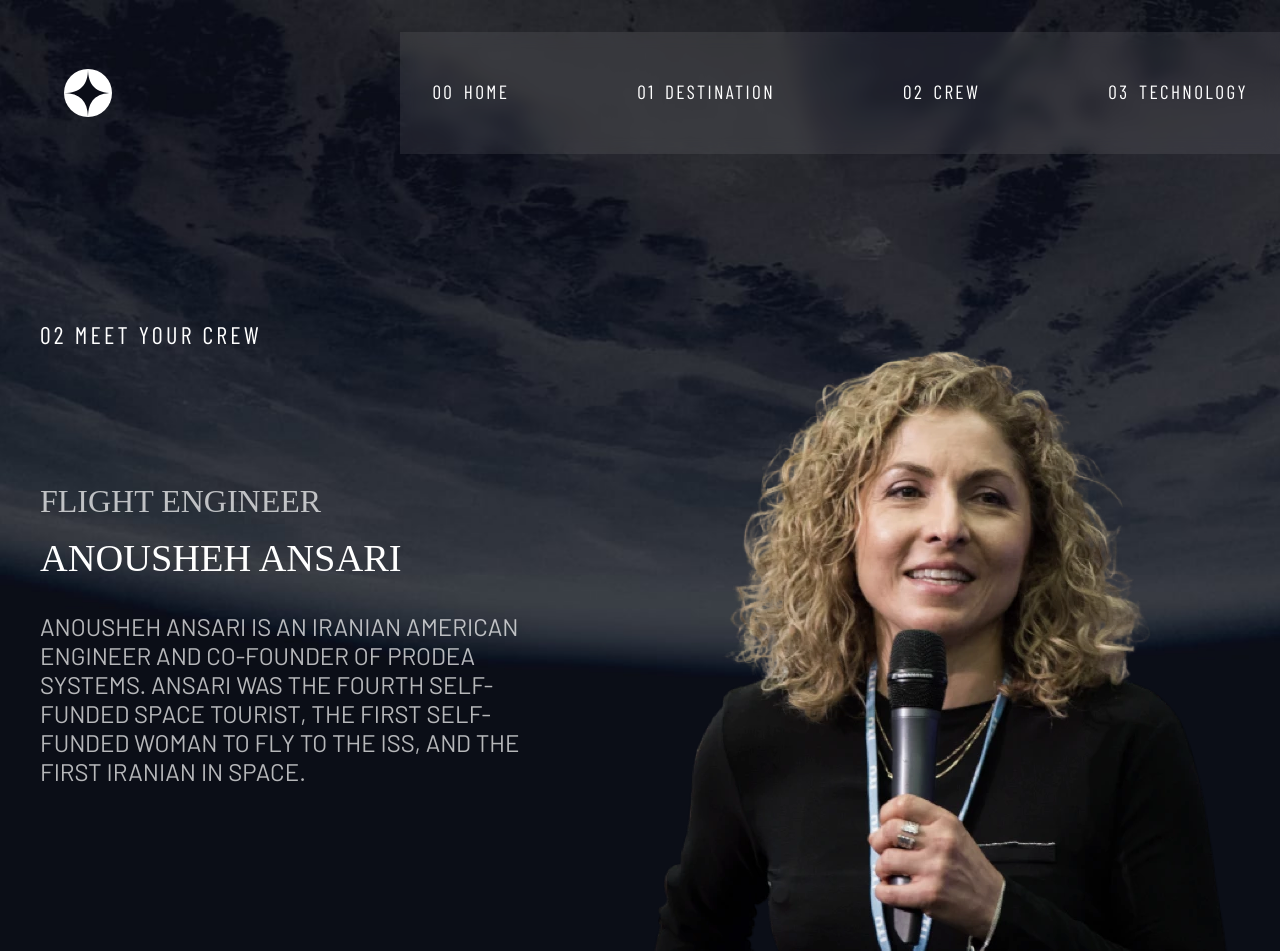
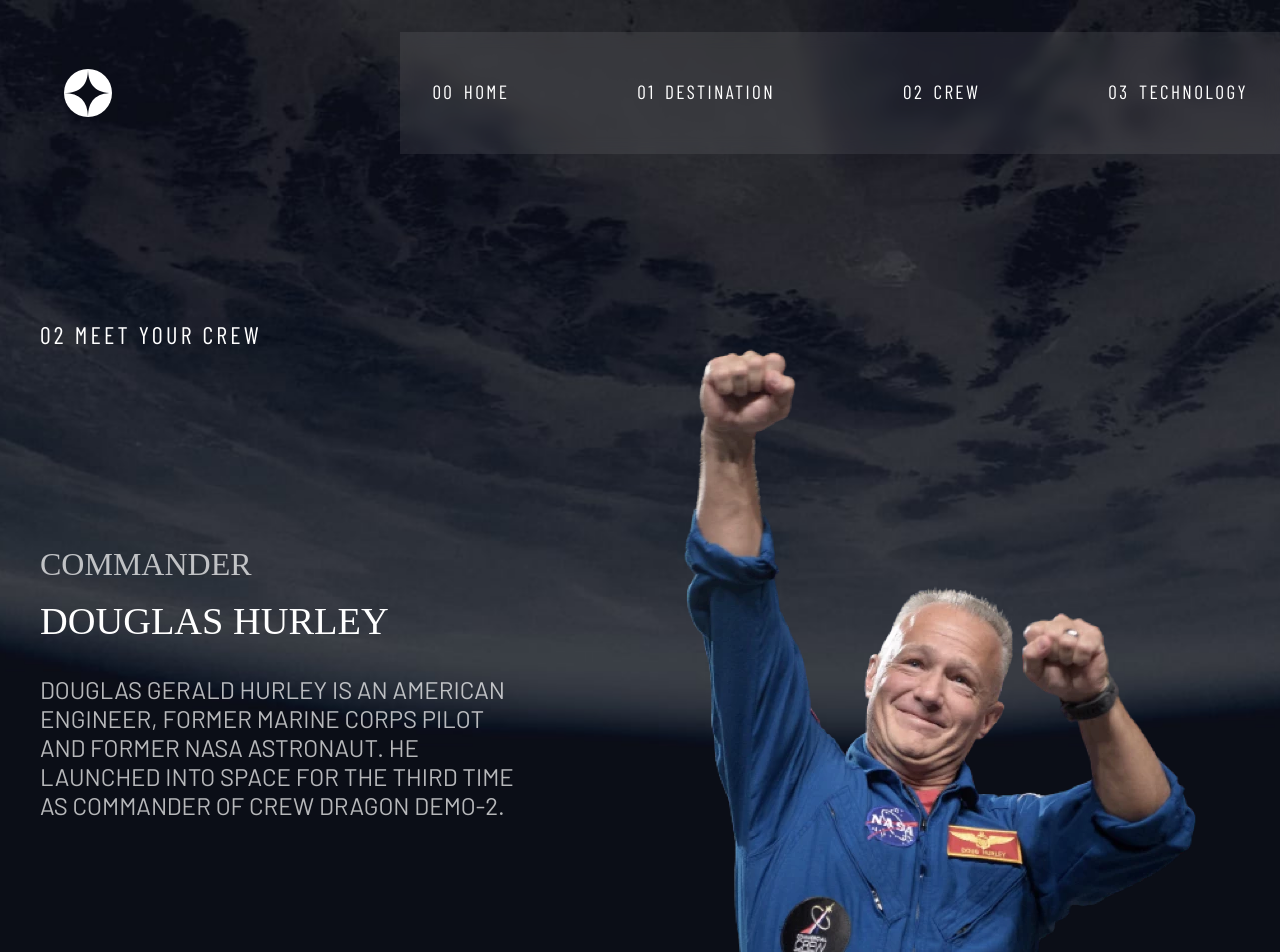
Before and after one commit to JanudaStack/space-tourism-official-main, a React (Vite) app: page /#/crew in a window 1280 px wide. Shown: the top 952 px of the page. Built offline with nearby package versions, Linux system fonts and the light colour scheme; a web font is replaced by a local one.

Commit message:
added crewData to dynamic visualization

```diff
--- a/src/pages/Crew/Crew.jsx
+++ b/src/pages/Crew/Crew.jsx
@@ -1,8 +1,40 @@
-import React from 'react';
+import React, { useState } from 'react';
 import styles from './Crew.module.css'; // Import CSS module
-import CrewImageAnoushehAnsari from '../../assets/crew/image-anousheh-ansari.webp';
+import CrewImageCommander from '../../assets/crew/image-douglas-hurley.webp';
+import CrewImageEngineer from '../../assets/crew/image-anousheh-ansari.webp';
+import CrewImagePilot from '../../assets/crew/image-victor-glover.webp';
+import CrewImageSpecialist from '../../assets/crew/image-mark-shuttleworth.webp';
+
+const crewData = [
+    {
+        title: 'Commander',
+        name: 'Douglas Hurley',
+        image: CrewImageCommander,
+        info: 'Douglas Gerald Hurley is an American engineer, former Marine Corps pilot and former NASA astronaut. He launched into space for the third time as commander of Crew Dragon Demo-2.',
+    },
+    {
+        title: 'Flight Engineer',
+        name: 'Anousheh Ansari',
+        image: CrewImageEngineer,
+        info: 'Anousheh Ansari is an Iranian American engineer and co-founder of Prodea Systems. Ansari was the fourth self-funded space tourist, the first self-funded woman to fly to the ISS, and the first Iranian in space.',
+    },
+    {
+        title: 'Pilot',
+        name: 'Victor Glover',
+        image: CrewImagePilot,
+        info: 'Pilot on the first operational flight of the SpaceX Crew Dragon to the International Space Station. Glover is a commander in the U.S. Navy where he pilots an F/A-18.He was a crew member of Expedition 64, and served as a station systems flight engineer.',
+    },
+    {
+        title: 'Mission Specialist',
+        name: '  Mark Shuttleworth',
+        image: CrewImageSpecialist,
+        info: 'Mark Richard Shuttleworth is the founder and CEO of Canonical, the company behind the Linux-based Ubuntu operating system. Shuttleworth became the first South African to travel to space as a space tourist.',
+    },
+];
 
 const Crew = () => {
+    const [selectedMember, setSelectedMember] = useState(crewData[0]);
+
     return (
         <>
             <main>
@@ -17,28 +49,23 @@
                             <div className={styles['crew-content']}>
                                 <div className={styles['crew-header']}>
                                     <h3 className={styles['crew-title']}>
-                                        Flight Engineer
+                                        {selectedMember.title}
                                     </h3>
                                     <h2 className={styles['crew-name']}>
-                                        Anousheh Ansari
+                                        {selectedMember.name}
                                     </h2>
                                 </div>
                                 <div className={styles['crew-info']}>
                                     <p id={styles['crew-info']}>
-                                        Anousheh Ansari is an Iranian American
-                                        engineer and co-founder of Prodea
-                                        Systems. Ansari was the fourth
-                                        self-funded space tourist, the first
-                                        self-funded woman to fly to the ISS, and
-                                        the first Iranian in space.
+                                        {selectedMember.info}
                                     </p>
                                 </div>
                                 <div className={styles['crew-nav']}></div>
                             </div>
                             <picture className={styles['crew-img']}>
                                 <img
-                                    src={CrewImageAnoushehAnsari}
-                                    alt="Anousheh Ansari"
+                                    src={selectedMember.image}
+                                    alt={selectedMember.name}
                                 />
                             </picture>
                         </div>
```
